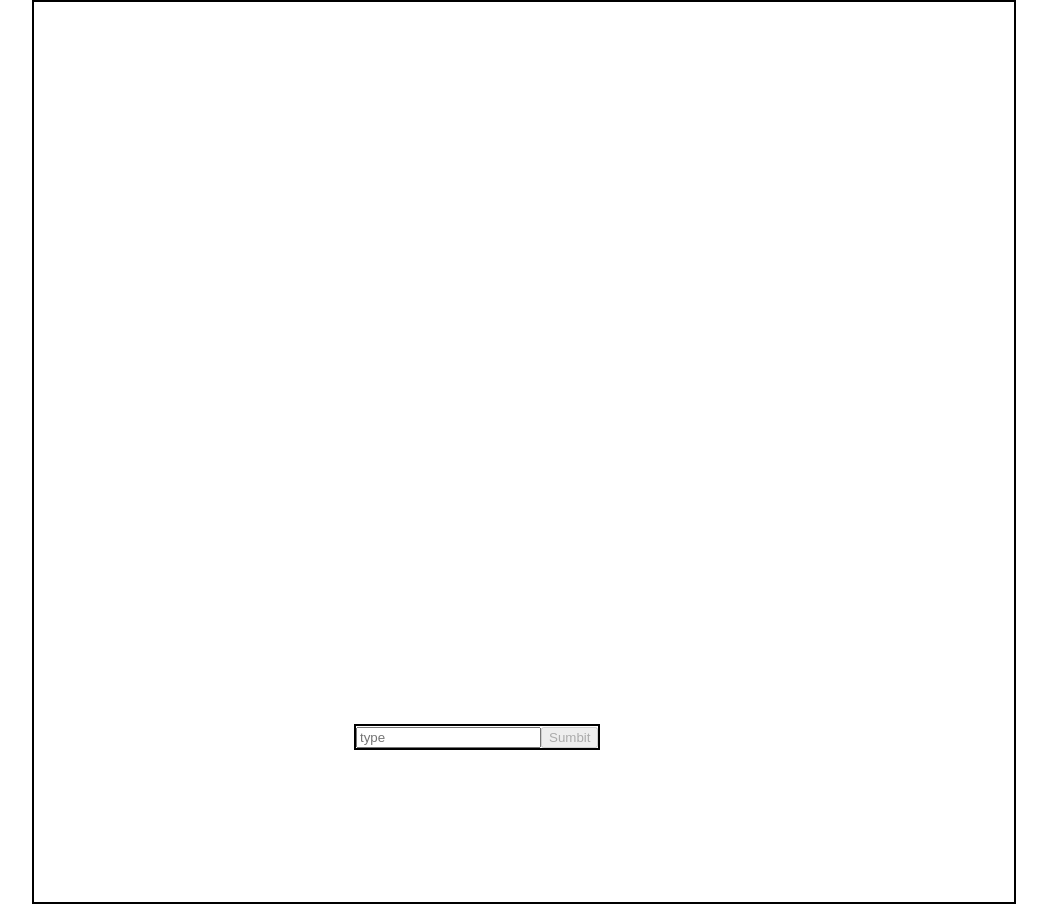
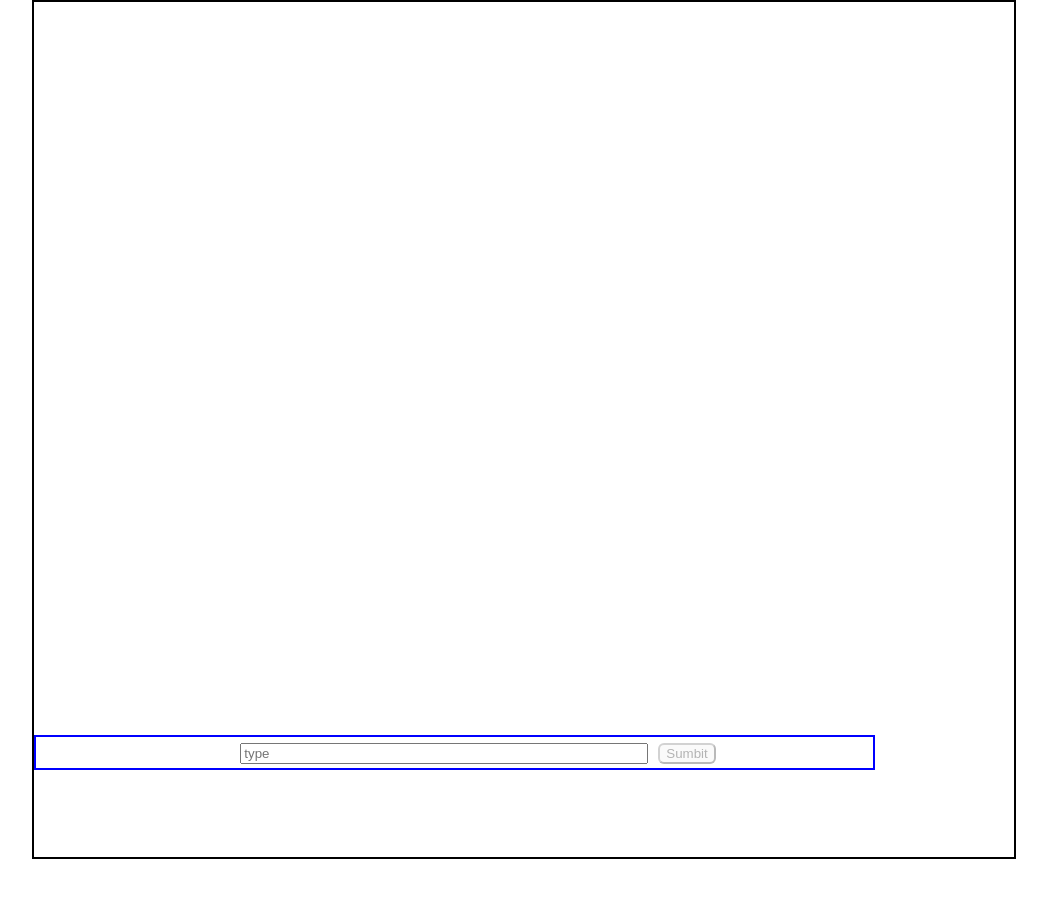
Before and after one commit to Snayxts/Probni-test, a React (Create React App) app: page / in a window 1280 px wide. Shown: the whole page, without its empty margins (116-1163 px from the left). After the commit the page ends 859 px from the top, so only its background shows below. Built offline with nearby package versions, Linux system fonts and the light colour scheme.

Commit message:
prebacivanje generiranje imena u helpers js

```diff
--- a/src/App.css
+++ b/src/App.css
@@ -9,15 +9,11 @@
   }
 }
 
-@media screen and (max-width: 600px) {
+@media screen and (max-width: 800px) {
   .botuniinput {
-    width: 90%;
-  }
-}
-
-@media screen and (max-width: 600px) {
-  .botuniinput {
-    width: 70%;
+    position: fixed;
+    flex: auto;
+    width: 10%;
   }
 }
 
@@ -26,26 +22,43 @@
   position: relative;
   margin: 0 auto;
   max-width: 980px;
-  height: 900px;
+  height: 855px;
   border: 2px solid black;
   overflow-y: auto;
+  scroll-behavior: smooth;
 }
 
 .botuniinput {
-  border: 2px solid black;
+  border: 2px solid blue;
   position: fixed;
-  bottom: 50px;
-  margin: 0 320px;
+  width: 103.5vh;
+  bottom: 30px;
+  padding: 4.3px;
 }
 
 /* Poruke, I break u njima */
 .position-messages {
-  padding: 5px;
+  /* padding: 5px;
   border-radius: 8px;
   display: flex;
   flex-direction: column-reverse;
   margin: 8px;
   word-break: break-all;
   width: fit-content;
-  background-color: red;
+  background-color: red; */
+  /*  */
+  /*justify-content: flex-end;*/
+  flex-direction: row-reverse;
+  text-align: right;
 }
+
+.inputText {
+  position: relative;
+  left: 200px;
+  width: 400px;
+}
+.botun {
+  position: relative;
+  left: 210px;
+  border-radius: 6px;
+}
--- a/src/App.js
+++ b/src/App.js
@@ -1,20 +1,12 @@
 import React, { useState } from "react";
 import "./App.css";
-import "./components/Helpers";
+import getRandomName from "./components/Helpers";
 
 export default function App() {
   const [value, setValue] = useState("");
   const [list, setList] = useState([]);
   const [name, setName] = useState(getRandomName()); //POSTAVITI IME
-  function getRandomName() {
-    const adjs = ["Tom", "Jenny", "Lea", "Nick"];
-    const nouns = ["Clank: ", "Ratchet: ", "Cooper: ", "Nion: "];
-    return (
-      adjs[Math.floor(Math.random() * adjs.length)] +
-      " " +
-      nouns[Math.floor(Math.random() * nouns.length)]
-    );
-  }
+
   const texting = (event) => {
     setValue(event.target.value);
   };
--- a/src/components/Helpers.js
+++ b/src/components/Helpers.js
@@ -0,0 +1,9 @@
+export default function getRandomName() {
+  const adjs = ["Tom", "Jenny", "Lea", "Nick"];
+  const nouns = ["Clank: ", "Ratchet: ", "Cooper: ", "Nion: "];
+  return (
+    adjs[Math.floor(Math.random() * adjs.length)] +
+    " " +
+    nouns[Math.floor(Math.random() * nouns.length)]
+  );
+}
```
